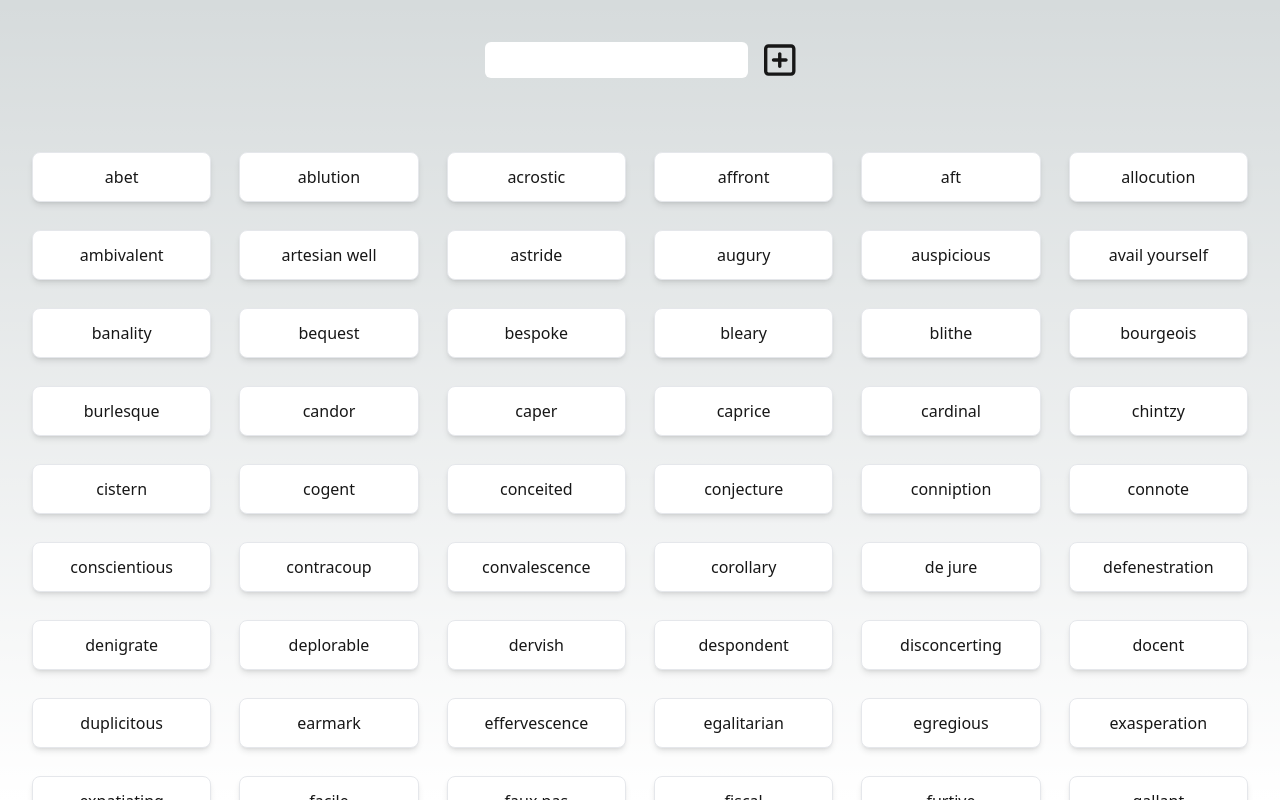
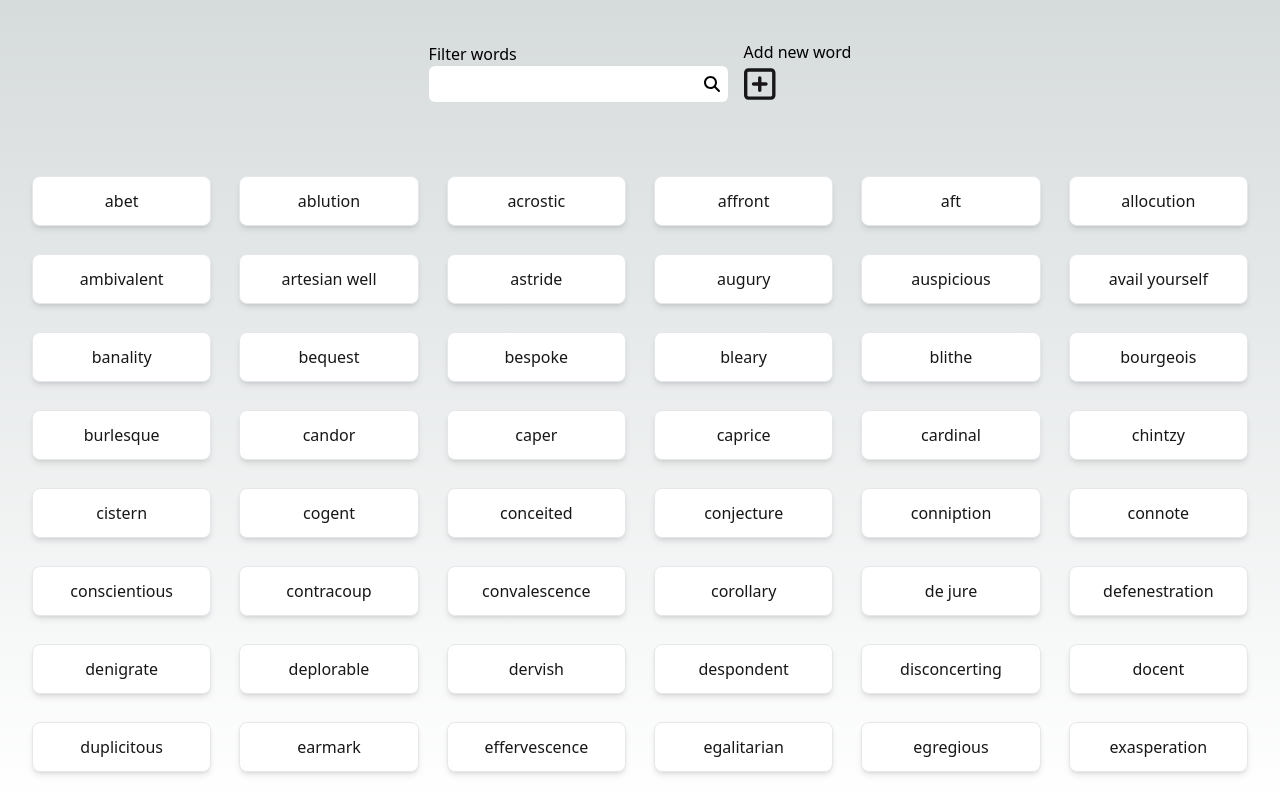
Before and after one commit to ic-768/Word-Station, a Next.js app: page /words in a window 1280 px wide. Built offline with nearby package versions, Linux system fonts and the light colour scheme.

Commit message:
Style for word filter

```diff
--- a/pages/words/get-meaning/[word].tsx
+++ b/pages/words/get-meaning/[word].tsx
@@ -1,5 +1,5 @@
 import { ReactElement } from "react";
-import GetMeaning from ".";
+import GetMeaning from "./index";
 import { GoBackLayout } from "../../../components/Layouts/GoBack";
 import WordModal from "../../../components/WordModal/WordModal";
 import { WordMeanings } from "../../../types/WordData";
--- a/pages/words/index.tsx
+++ b/pages/words/index.tsx
@@ -4,6 +4,7 @@ import { FontAwesomeIcon } from "@fortawesome/react-fontawesome";
 import { faSquarePlus } from "@fortawesome/free-regular-svg-icons";
 import fsPromises from "fs/promises";
 import path from "path";
+import { faMagnifyingGlass } from "@fortawesome/free-solid-svg-icons";
 
 export default function Words({ words }: { words: string[] }) {
   const [filter, setFilter] = useState("");
@@ -21,17 +22,28 @@ export default function Words({ words }: { words: string[] }) {
   return (
     <div className="h-screen w-screen flex flex-col items-center relative">
       <div className="flex items-center content-center gap-4 my-10">
+        <div className="flex flex-col width-max">
+          <label>Filter words</label>
+          <div className="flex items-center gap-1 bg-white rounded-md focus-within:ring focus-within:ring-indigo-500 ">
             <input
               onChange={onChangeFilter}
-          className="rounded-md focus:outline-none transition-shadow focus:outline-none focus:ring focus:ring-indigo-500 py-2 px-4 leading-5 appearance-none"
+              className="focus:outline-none transition-shadow py-2 px-4 leading-5 appearance-none bg-transparent text-black"
             />
-
+            <FontAwesomeIcon
+              icon={faMagnifyingGlass}
+              className="text-black mx-2"
+            />
+          </div>
+        </div>
+        <div className="flex flex-col">
+          <label>Add new word</label>
           <Link
             className="text-neutral-900 text-4xl hover:text-blue-600 transition-colors"
             href="words/get-meaning"
           >
             <FontAwesomeIcon icon={faSquarePlus} />
           </Link>
+        </div>
       </div>
       <section className="h-screen w-screen p-8 overflow-x-auto h-4/5">
         <div className="grid justify-center grid-cols-2 sm:grid-cols-4 md:grid-cols-4 lg:grid-cols-6 gap-5 lg:gap-7">
```
Lines whose indentation alone changed are shown as unchanged.
